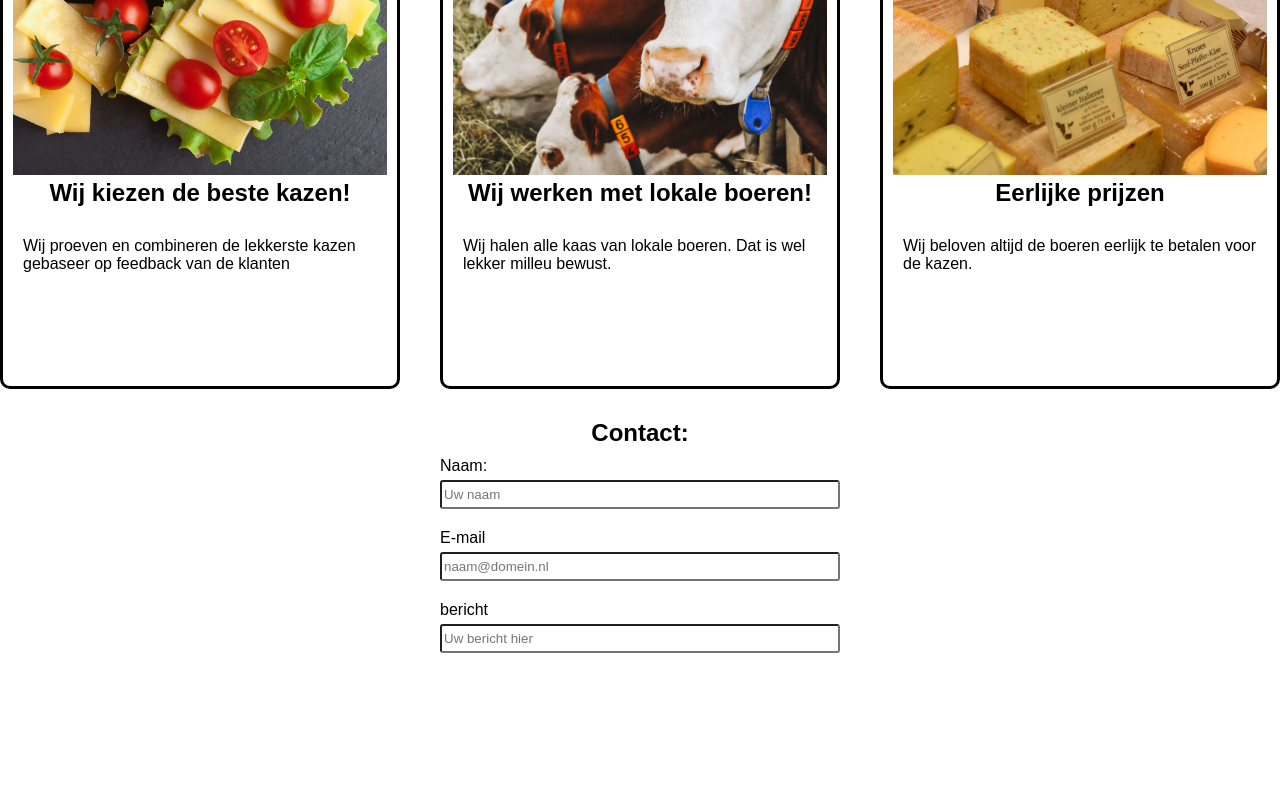
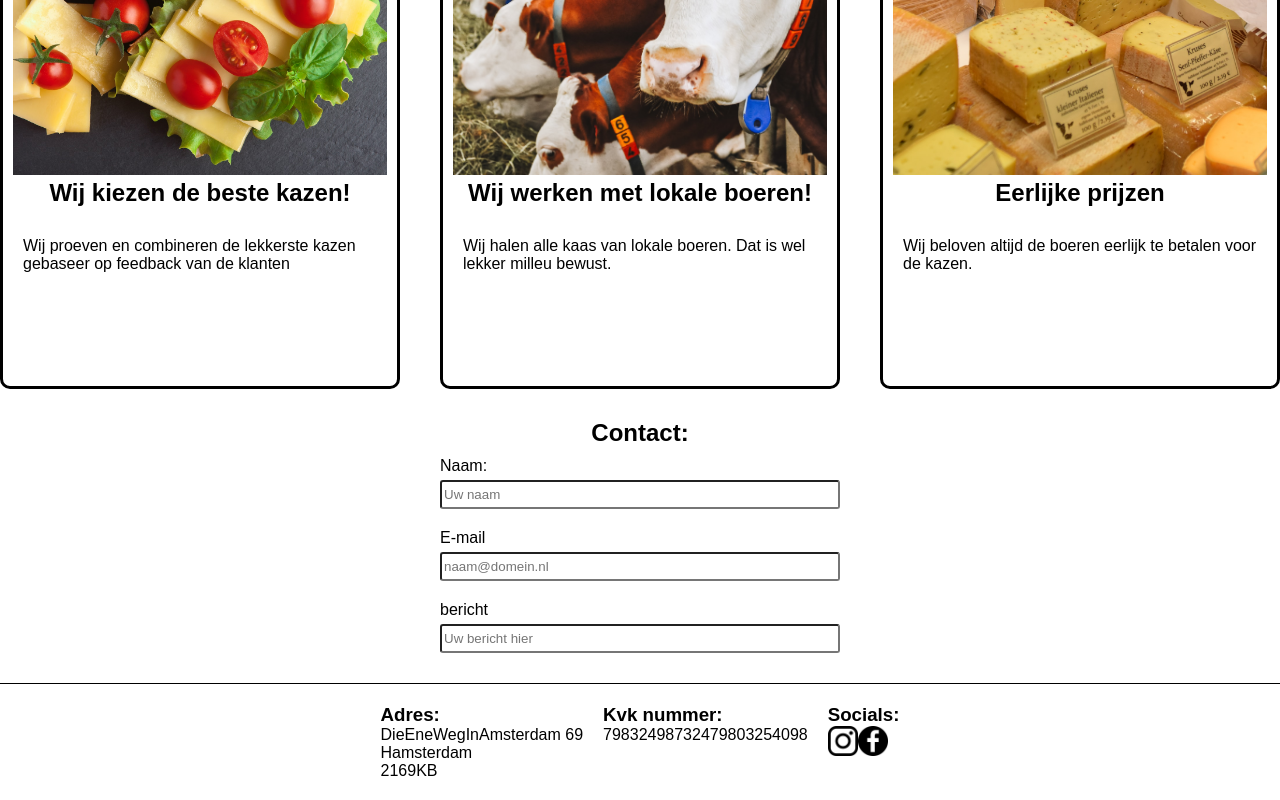
Before and after one commit to AidanMiddel/kaasislekker.nl, a React (Create React App) app: page / in a window 1280 px wide. Shown: the part 1667-2467 px from the top of the page. Before the commit the page ends 2330 px from the top, so only its background shows below. Built offline with nearby package versions, Linux system fonts and the light colour scheme.

Commit message:
add footer

```diff
--- a/src/components/contact/Contact.css
+++ b/src/components/contact/Contact.css
@@ -3,4 +3,5 @@
     flex-direction: column;
     justify-content: center;
     align-items: center;
+    padding-bottom: 2rem;
 }
--- /dev/null
+++ b/src/components/foot/Foot.css
@@ -0,0 +1,15 @@
+.foot{
+    display: flex;
+    gap: 2rem;
+    justify-content: center;
+    border-top: 0.1rem solid black;
+    padding-top: 2rem;
+    padding-bottom: 2rem;
+    flex-wrap: wrap;
+}
+
+
+
+.foot__logo{
+    width: 3rem;
+}
--- /dev/null
+++ b/src/components/foot/Foot.js
@@ -0,0 +1,26 @@
+import "./Foot.css";
+
+const Foot = () => {
+    return (
+        <article className="foot">
+            <section className="foot__section">
+                <h1>Adres:</h1>
+                <p>
+                    DieEneWegInAmsterdam 69 <br />
+                    Hamsterdam <br />
+                    2169KB
+                </p>
+            </section>
+            <section className="foot__section">
+                <h1>Kvk nummer:</h1>
+                <p>79832498732479803254098</p>
+            </section>
+            <section className="foot__section">
+                <h1>Socials:</h1>
+                <img className="foot__logo" src="img/insta.png" alt="" /><img className="foot__logo" src="img/face.png" alt="" />
+            </section>
+        </article>
+    )
+}
+
+export default Foot
--- a/src/pages/Homepage.js
+++ b/src/pages/Homepage.js
@@ -3,6 +3,7 @@ import About from "../components/about/About";
 import Features from "../components/features/Features";
 import FeaturesCard from "../components/featuresCard/FeaturesCard"
 import Contact from "../components/contact/Contact";
+import Foot from "../components/foot/Foot";
 
 const Homepage = () => {
   return (
@@ -15,6 +16,7 @@ const Homepage = () => {
         <FeaturesCard img="card3.jpg" title="Eerlijke prijzen" subText="Wij beloven altijd de boeren eerlijk te betalen voor de kazen." />
       </Features>
       <Contact />
+      <Foot />
     </>
   );
 }
```
Also changed, not shown: public/img/face.png (added), public/img/insta.png (added).
